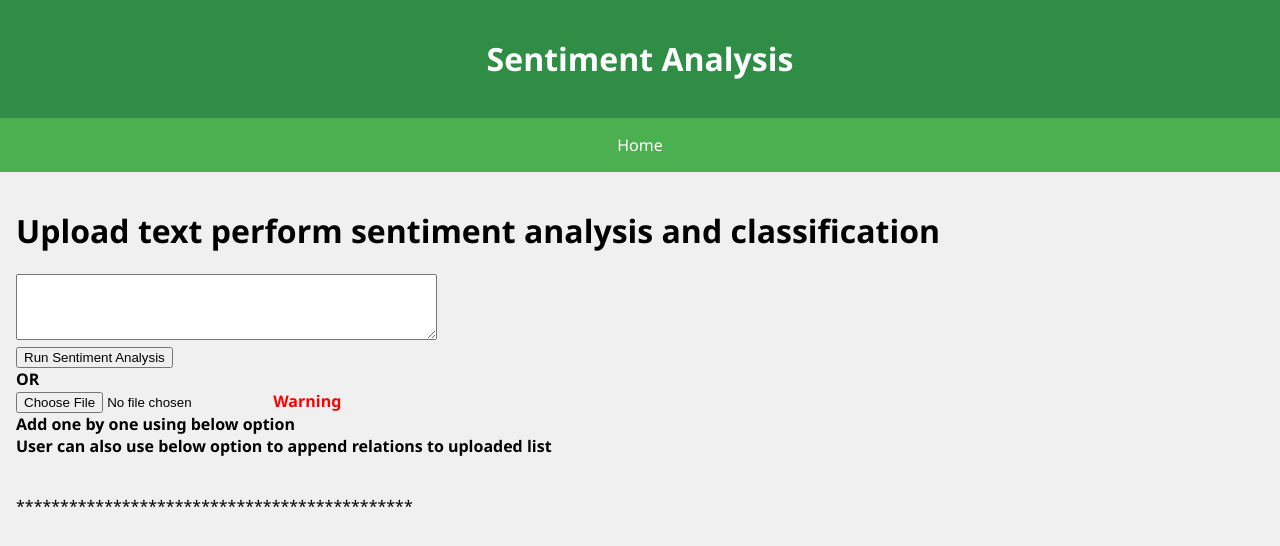
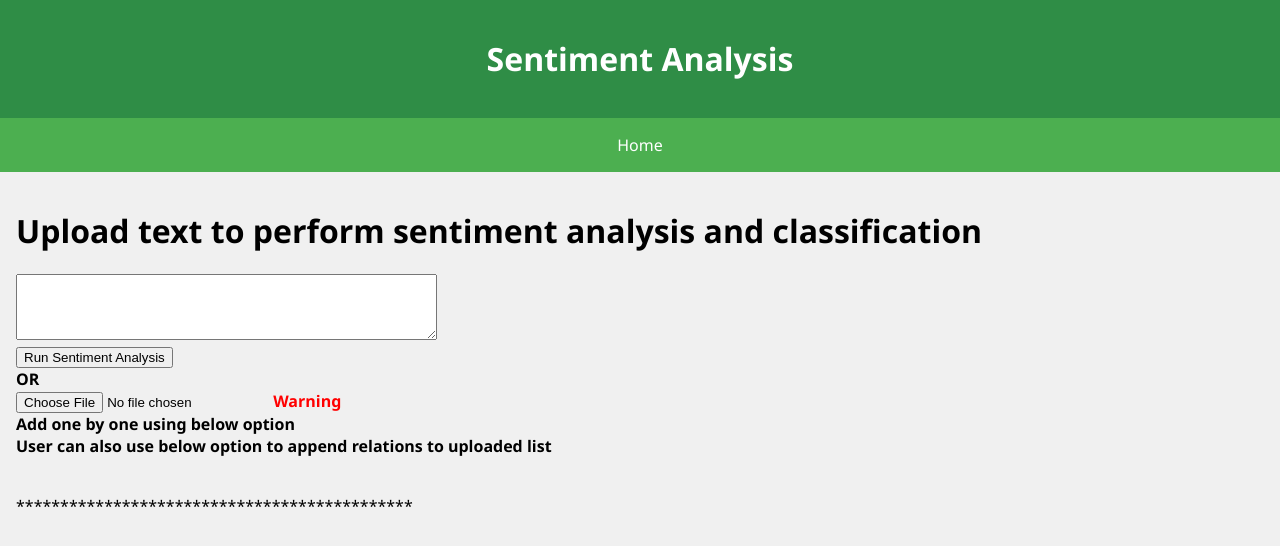
Before and after one commit to sivanbhfe/nlpappassignment_2, a plain HTML site: page index.html in a window 1280 px wide. Drawn offline with Linux system fonts and the light colour scheme.

```diff
--- a/index.html
+++ b/index.html
@@ -27,7 +27,7 @@
 		</nav>
 		<main>
 <div id="maincontent">
-	<h1>Upload text perform sentiment analysis and classification</h1>
+	<h1>Upload text to perform sentiment analysis and classification</h1>
 </div>
 <div id="inputtextareadivision" style="width: 800px; float: left;">
 <textarea id="inputtextarea" name="w3review" rows="4" cols="50"></textarea><br>
```
